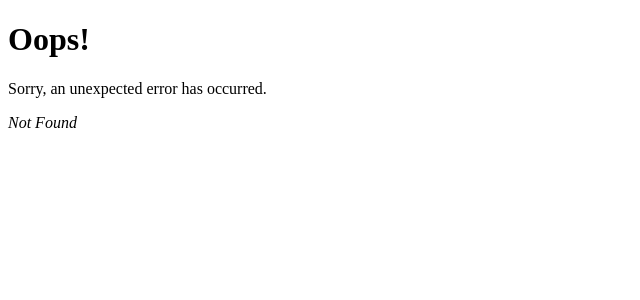
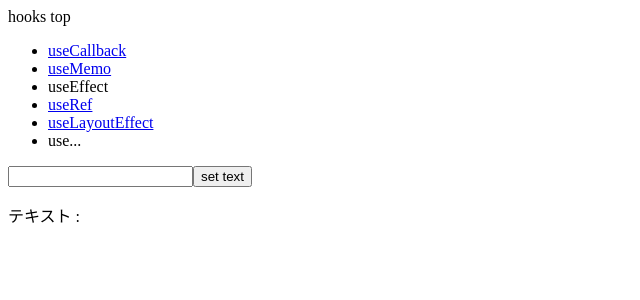
Before and after one commit to K-yokosu/sandbox_react, a React (Vite) app: page /hooks/ref in a window 1280 px wide. Before the commit this address had no page. Shown: the top 300 px of the page, without its empty margins (0-640 px from the left). Built offline with nearby package versions, Linux system fonts and the light colour scheme.

Commit message:
useRefの例

```diff
--- a/src/main.tsx
+++ b/src/main.tsx
@@ -13,6 +13,7 @@ import HooksTop from './routes/HooksTop';
 import Callback from './routes/Callback';
 import Memo from './routes/Memo ';
 import LayoutEffect from './routes/LayoutEffect';
+import Ref from './routes/Ref';
 
 const router = createBrowserRouter([
   {
@@ -43,6 +44,10 @@ const router = createBrowserRouter([
         path: "layout_effect",
         element: <LayoutEffect />
       },
+      {
+        path: "ref",
+        element: <Ref />
+      },
     ]
   }
 ]);
--- a/src/routes/HooksTop.tsx
+++ b/src/routes/HooksTop.tsx
@@ -10,7 +10,7 @@ const HooksTop = () => {
                     <li><Link to={'callback'}>useCallback</Link></li>
                     <li><Link to={'memo'}>useMemo</Link></li>
                     <li>useEffect</li>
-                    <li>useRef</li>
+                    <li><Link to={'ref'} >useRef</Link></li>
                     <li><Link to={'layout_effect'}>useLayoutEffect</Link></li>
                     <li>use...</li>
                 </ul>
--- /dev/null
+++ b/src/routes/Ref.tsx
@@ -0,0 +1,18 @@
+import React, { useRef, useState } from 'react';
+
+const Ref = () => {
+    const inputEl = useRef(null);
+  const [text, setText] = useState("");
+  const handleClick = () => {
+    setText(inputEl.current.value);
+  };
+  console.log("レンダリング！！");
+  return (
+    <>
+      <input ref={inputEl} type="text" />
+      <button onClick={handleClick}>set text</button>
+      <p>テキスト : {text}</p>
+    </>
+  );
+}
+export default Ref;
```
